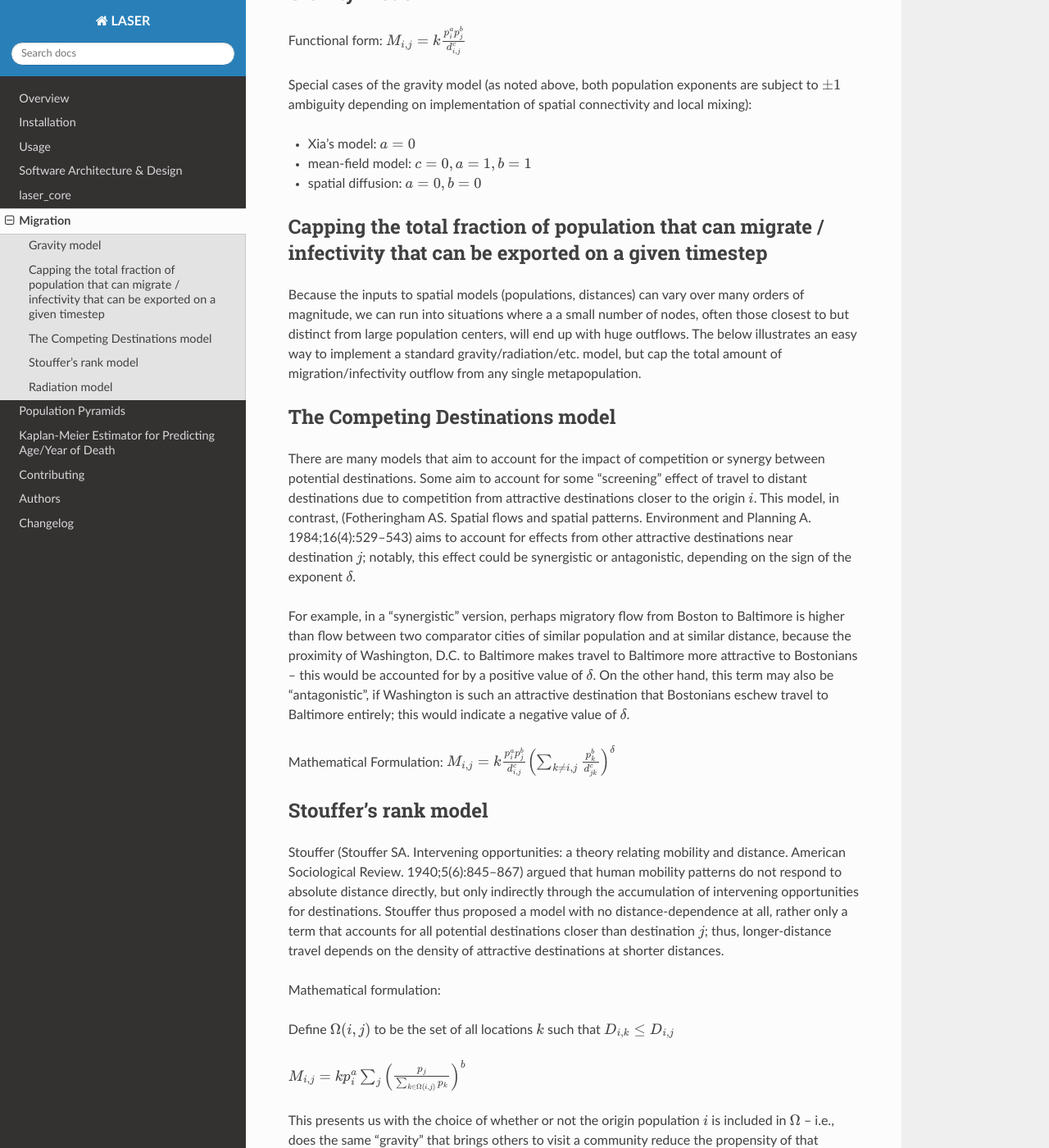
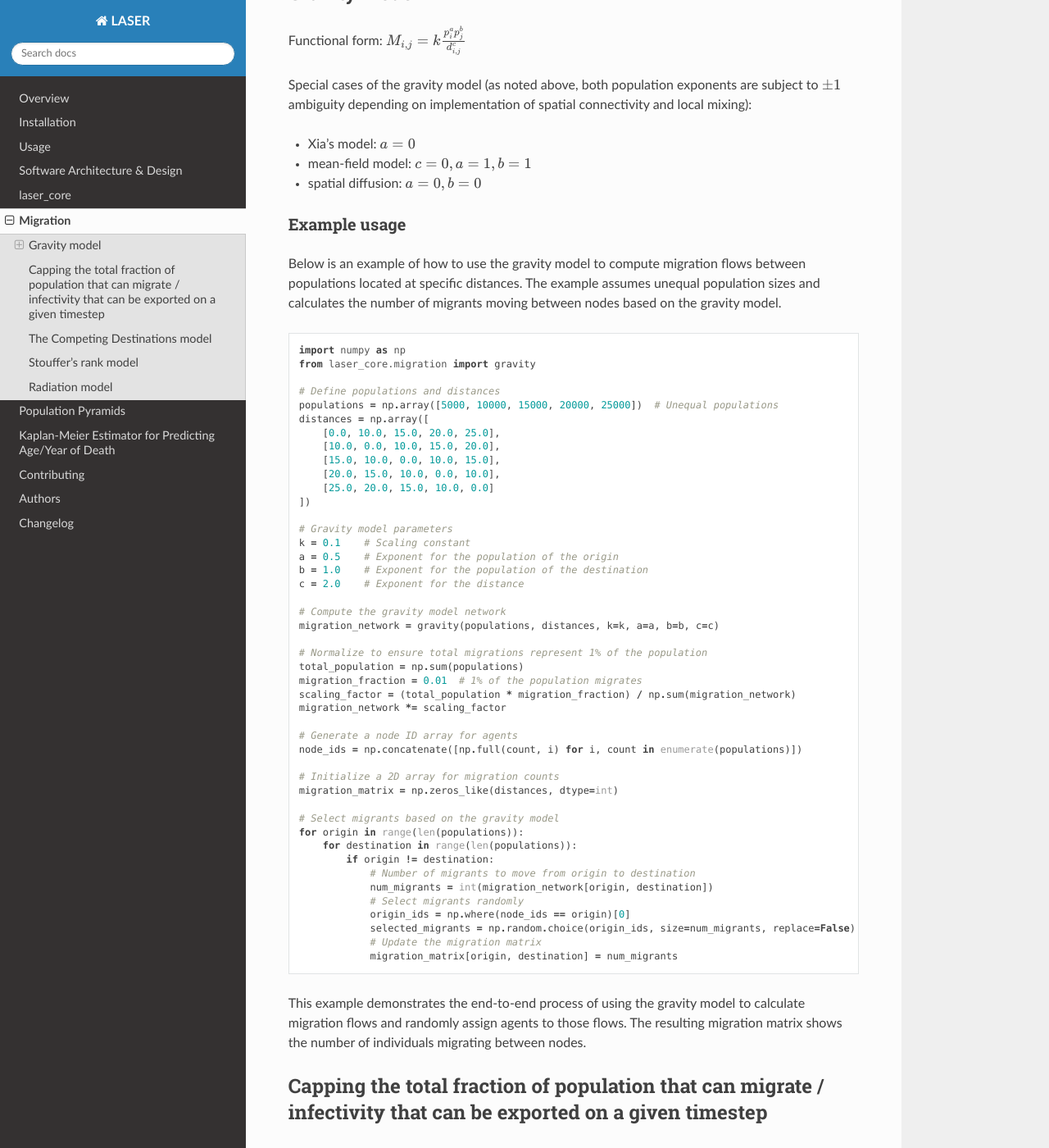
Before and after one commit to InstituteforDiseaseModeling/laser, a Sphinx documentation site: the page built from docs/migration.rst, in a window 1280 px wide and 1400 px high, scrolled down 1025 px. Shown: the whole window at 82% size. Built offline with Sphinx 7.4.7 and the Read the Docs theme 3.1.0, drawn with Linux system fonts in a browser that asks for light colours.

Commit message:
Added a page of example code to the demographics.migration doc string.

```diff
--- a/docs/migration.rst
+++ b/docs/migration.rst
@@ -27,6 +27,61 @@ Special cases of the gravity model (as noted above, both population exponents ar
 - Xia's model: :math:`a = 0`
 - mean-field model: :math:`c = 0, a = 1, b = 1`
 - spatial diffusion: :math:`a = 0, b = 0`
+
+Example usage
+-------------
+
+Below is an example of how to use the gravity model to compute migration flows between populations located at specific distances. The example assumes unequal population sizes and calculates the number of migrants moving between nodes based on the gravity model.
+
+.. code-block:: python
+
+    import numpy as np
+    from laser_core.migration import gravity
+
+    # Define populations and distances
+    populations = np.array([5000, 10000, 15000, 20000, 25000])  # Unequal populations
+    distances = np.array([
+        [0.0, 10.0, 15.0, 20.0, 25.0],
+        [10.0, 0.0, 10.0, 15.0, 20.0],
+        [15.0, 10.0, 0.0, 10.0, 15.0],
+        [20.0, 15.0, 10.0, 0.0, 10.0],
+        [25.0, 20.0, 15.0, 10.0, 0.0]
+    ])
+
+    # Gravity model parameters
+    k = 0.1    # Scaling constant
+    a = 0.5    # Exponent for the population of the origin
+    b = 1.0    # Exponent for the population of the destination
+    c = 2.0    # Exponent for the distance
+
+    # Compute the gravity model network
+    migration_network = gravity(populations, distances, k=k, a=a, b=b, c=c)
+
+    # Normalize to ensure total migrations represent 1% of the population
+    total_population = np.sum(populations)
+    migration_fraction = 0.01  # 1% of the population migrates
+    scaling_factor = (total_population * migration_fraction) / np.sum(migration_network)
+    migration_network *= scaling_factor
+
+    # Generate a node ID array for agents
+    node_ids = np.concatenate([np.full(count, i) for i, count in enumerate(populations)])
+
+    # Initialize a 2D array for migration counts
+    migration_matrix = np.zeros_like(distances, dtype=int)
+
+    # Select migrants based on the gravity model
+    for origin in range(len(populations)):
+        for destination in range(len(populations)):
+            if origin != destination:
+                # Number of migrants to move from origin to destination
+                num_migrants = int(migration_network[origin, destination])
+                # Select migrants randomly
+                origin_ids = np.where(node_ids == origin)[0]
+                selected_migrants = np.random.choice(origin_ids, size=num_migrants, replace=False)
+                # Update the migration matrix
+                migration_matrix[origin, destination] = num_migrants
+
+This example demonstrates the end-to-end process of using the gravity model to calculate migration flows and randomly assign agents to those flows. The resulting migration matrix shows the number of individuals migrating between nodes.
 
 Capping the total fraction of population that can migrate / infectivity that can be exported on a given timestep
 ================================================================================================================
```
